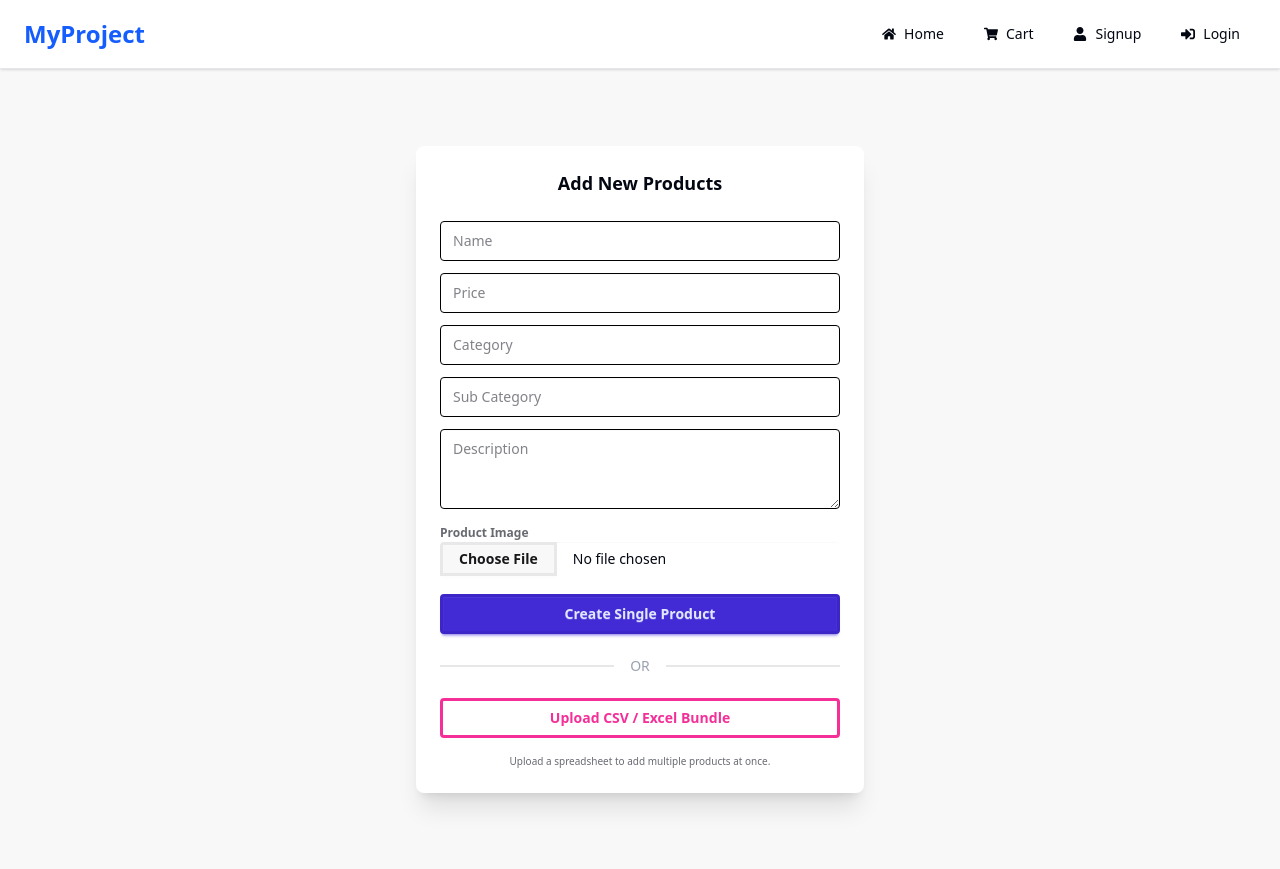
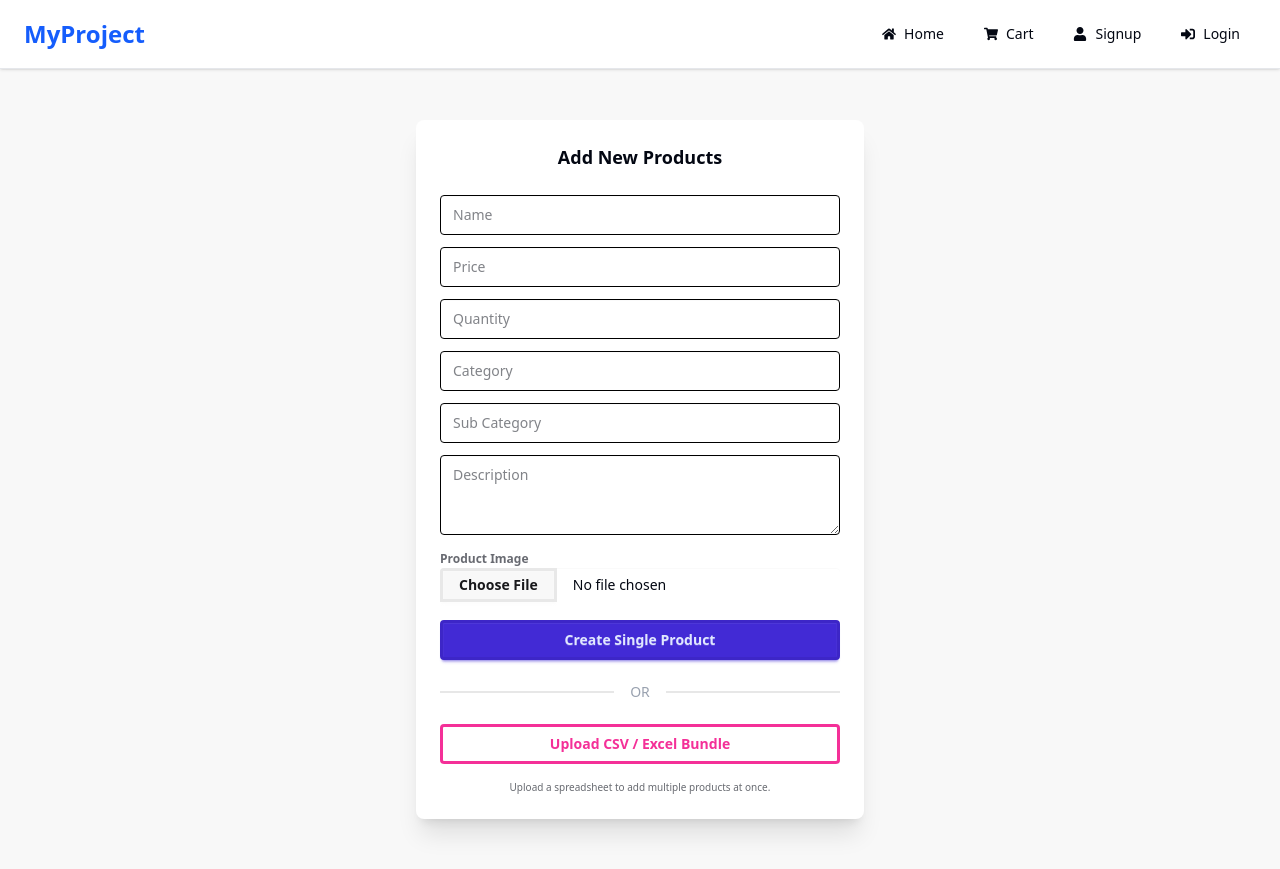
Before and after one commit to MuhammadZeb1/ecommece-meh-frontend, a React (Vite) app: page /createProduct in a window 1280 px wide. Built offline with nearby package versions, Linux system fonts and the light colour scheme.

Commit message:
add the qty field

```diff
--- a/src/components/AdminNavbar.jsx
+++ b/src/components/AdminNavbar.jsx
@@ -20,6 +20,8 @@ function AdminNavbar() {
 
   // Get token & role from Redux state
   const { token, role } = useSelector((state) => state.auth);
+
+  console.log("role,",role)
 
 
   const handleLogout = () => {
--- a/src/components/UserNavbar.jsx
+++ b/src/components/UserNavbar.jsx
@@ -14,7 +14,11 @@ import { logout } from "../redux/auth/authSlice";
 export default function UserNavbar() {
   const navigate = useNavigate();
   const dispatch = useDispatch();
-  const { token } = useSelector((state) => state.auth);
+  const { token, role } = useSelector((state) => state.auth);
+
+  console.log("token ,",token)
+  console.log("role ,",role)
+
   const cartItems = useSelector((state) => state.cart.items); // get cart items
 
   const handleLogout = () => {
--- a/src/pages/CreateProduct.jsx
+++ b/src/pages/CreateProduct.jsx
@@ -8,7 +8,7 @@ const CreateProduct = () => {
   const dispatch = useDispatch();
   const bulkInputRef = useRef(null);
 
-  // 1. Handle Single Product
+  // 1️⃣ Handle Single Product
   const handleSubmit = (e) => {
     e.preventDefault();
     const formData = new FormData(e.target);
@@ -16,13 +16,13 @@ const CreateProduct = () => {
     dispatch(addProduct(formData))
       .unwrap()
       .then(() => {
-        toast.success("Product created!");
+        toast.success("Product created successfully!");
         e.target.reset();
       })
-      .catch((err) => toast.error(err));
+      .catch((err) => toast.error(err?.message || err));
   };
 
-  // 2. Handle Bulk Upload
+  // 2️⃣ Handle Bulk Upload
   const handleBulkFileChange = (e) => {
     const file = e.target.files[0];
     if (!file) return;
@@ -36,7 +36,7 @@ const CreateProduct = () => {
         toast.success("Bulk products uploaded successfully!");
         e.target.value = null;
       })
-      .catch((err) => toast.error(err));
+      .catch((err) => toast.error(err?.message || err));
   };
 
   return (
@@ -64,6 +64,7 @@ const CreateProduct = () => {
               className="input border border-black w-full"
               required
             />
+
             <input
               name="price"
               placeholder="Price"
@@ -71,16 +72,29 @@ const CreateProduct = () => {
               className="input border border-black w-full"
               required
             />
+
+            {/* ✅ Quantity Added */}
+            <input
+              name="quantity"
+              placeholder="Quantity"
+              type="number"
+              className="input border border-black w-full"
+              required
+            />
+
             <input
               name="categoryName"
               placeholder="Category"
               className="input border border-black w-full"
+              required
             />
+
             <input
               name="subCategory"
               placeholder="Sub Category"
               className="input border border-black w-full"
             />
+
             <textarea
               name="description"
               placeholder="Description"
@@ -96,6 +110,7 @@ const CreateProduct = () => {
                 name="file"
                 className="file-input file-input-bordered w-full"
                 accept="image/*"
+                required
               />
             </div>
 
```
